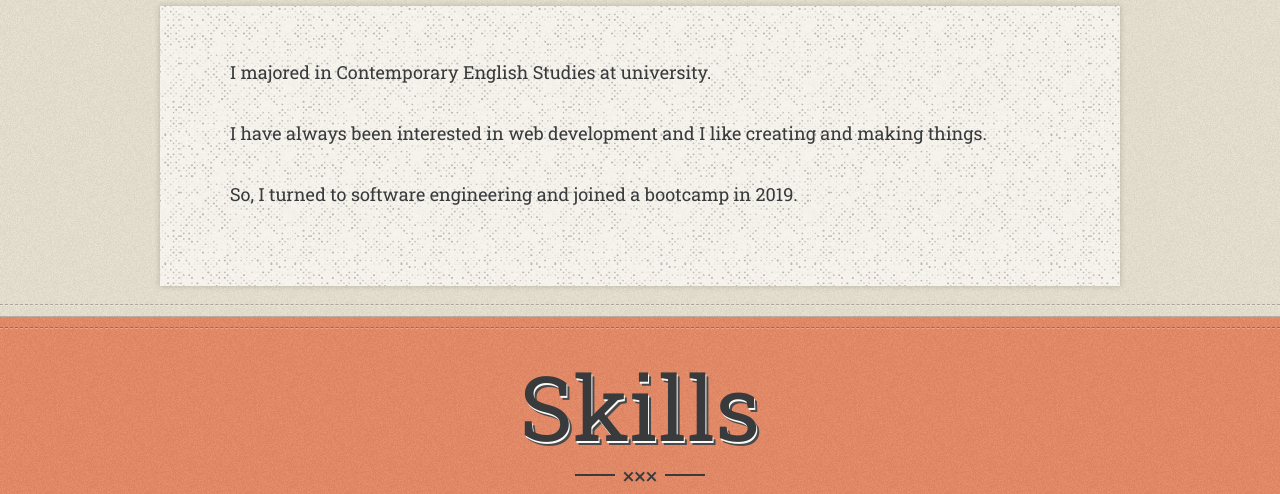
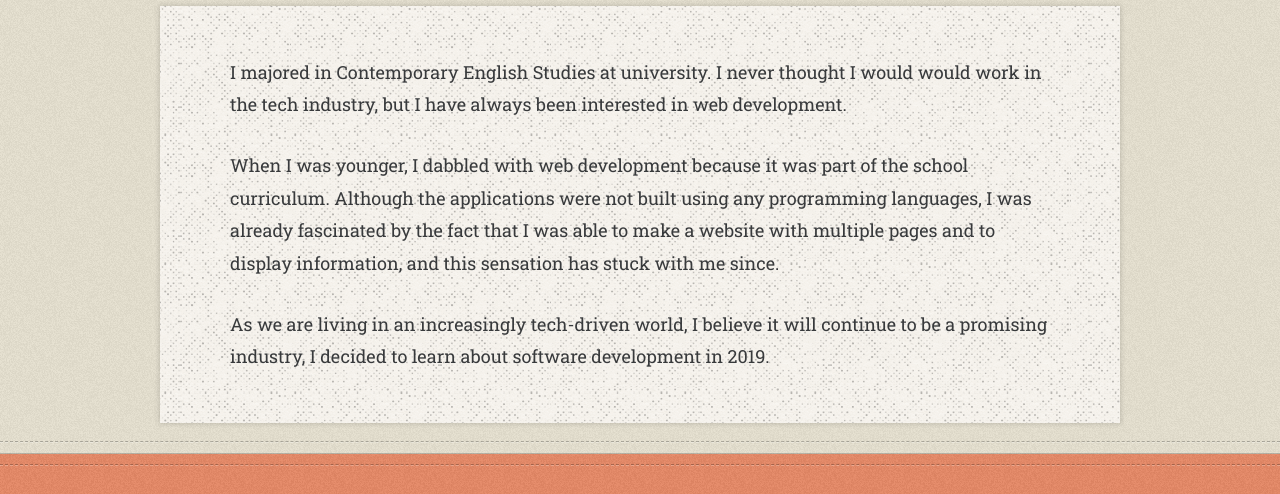
Before and after one commit to bobotangpy/home, a website: page docs/index.html in a window 1280 px wide. Shown: the part 1091-1585 px from the top of the page. Drawn offline with nearby package versions, Linux system fonts and the light colour scheme; some packages are replaced by stand-ins of ours; a script that the page names is missing.

Commit message:
updated about me & card

```diff
--- a/docs/index.html
+++ b/docs/index.html
@@ -6,6 +6,7 @@
     <link rel="icon" href="./img/Name.png">
     <title>Bobo Tang | Web Developer</title>
     <meta name="viewport" content="width=device-width, initial-scale=1">
+    <meta name="description" content="ReactJS web developer undertaking Master's degree in Software Engineering in Cardiff UK, looking for internship/ part-time/ graduate scheme"/>
     <link href="https://fonts.googleapis.com/css?family=Roboto+Slab&display=swap" rel="stylesheet">
     <link href="https://fonts.googleapis.com/css?family=Arvo&display=swap" rel="stylesheet">
     <link rel="stylesheet" href="https://maxcdn.bootstrapcdn.com/bootstrap/3.3.7/css/bootstrap.min.css">
@@ -83,22 +84,24 @@
                         <h4 id="typed"></h4>
                     </div>
 
-                    <!-- <div class="row clear text-center">
-                        <p>I majored in Contemporary English Studies at university. </p>
-                        <p>I like creating and making things, and programming could provide a platform for me to do so.
-                        </p>
-                        <p>So, I turned to software engineering and joined a bootcamp in 2019.</p>
-                    </div> -->
-
                     <div class="row clear" id="card">
                         <div class="custom-border">
                             <!-- http://preview.themeforest.net/item/vintclub-a-pub-and-whisky-bar-wordpress-theme/full_screen_preview/22678852?_ga=2.158025978.1329024301.1611803210-1072772624.1611802913 -->
                             <div class="cardContent">
                                 <!-- ... Content in here ... -->
-                                <p>I majored in Contemporary English Studies at university. </p>
-                                <p>I have always been interested in web development and I like creating and making
-                                    things.</p>
-                                <p>So, I turned to software engineering and joined a bootcamp in 2019.</p>
+                                <p>I majored in Contemporary English Studies at university.
+                                    I never thought I would would work in the tech industry,
+                                    but I have always been interested in web development.
+                                </p>
+                                <p>When I was younger, I dabbled with web development because it was part of the school curriculum.
+                                    Although the applications were not built using any programming languages,
+                                    I was already fascinated by the fact that I was able to make a website with multiple pages and to display information,
+                                    and this sensation has stuck with me since.
+                                </p>
+                                <p>As we are living in an increasingly tech-driven world,
+                                    I believe it will continue to be a promising industry,
+                                    I decided to learn about software development in 2019.
+                                </p>
                             </div>
                         </div>
                     </div>
```
Also changed, not shown: docs/img/card.jpg.
